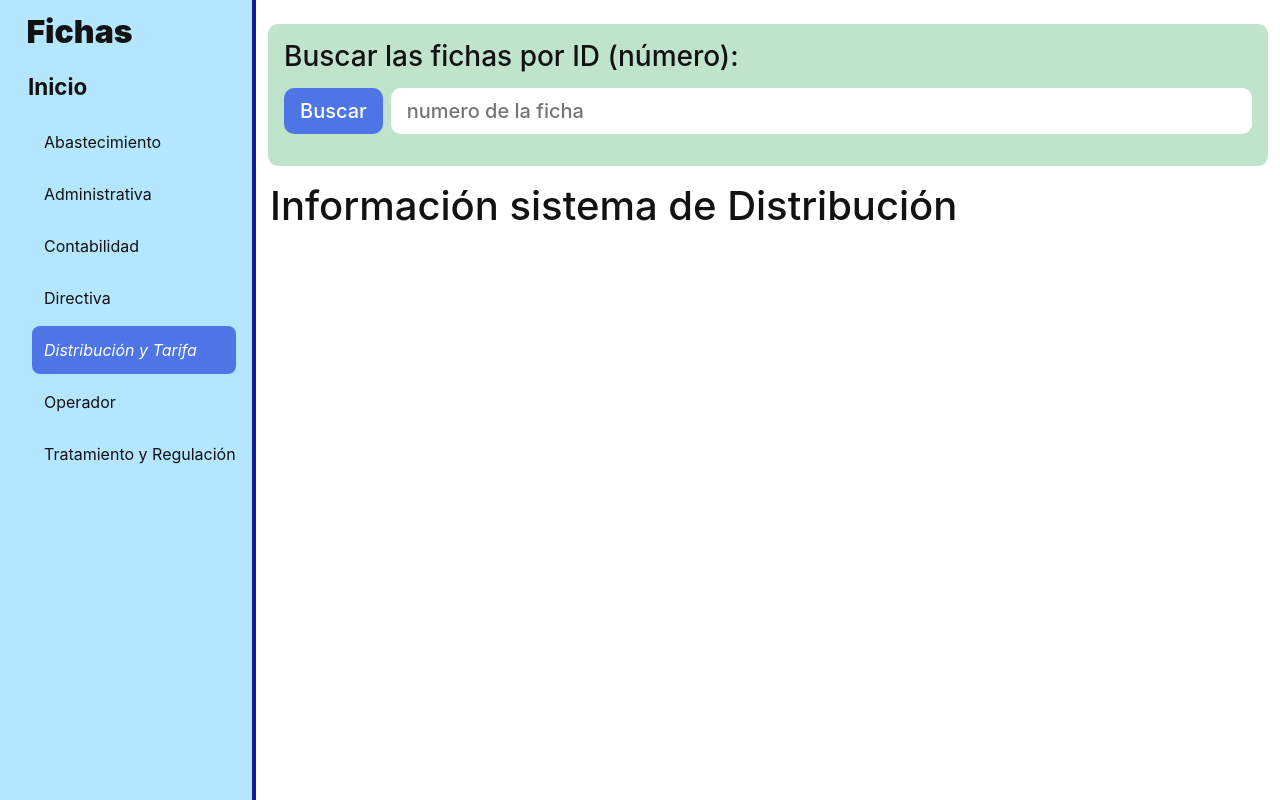
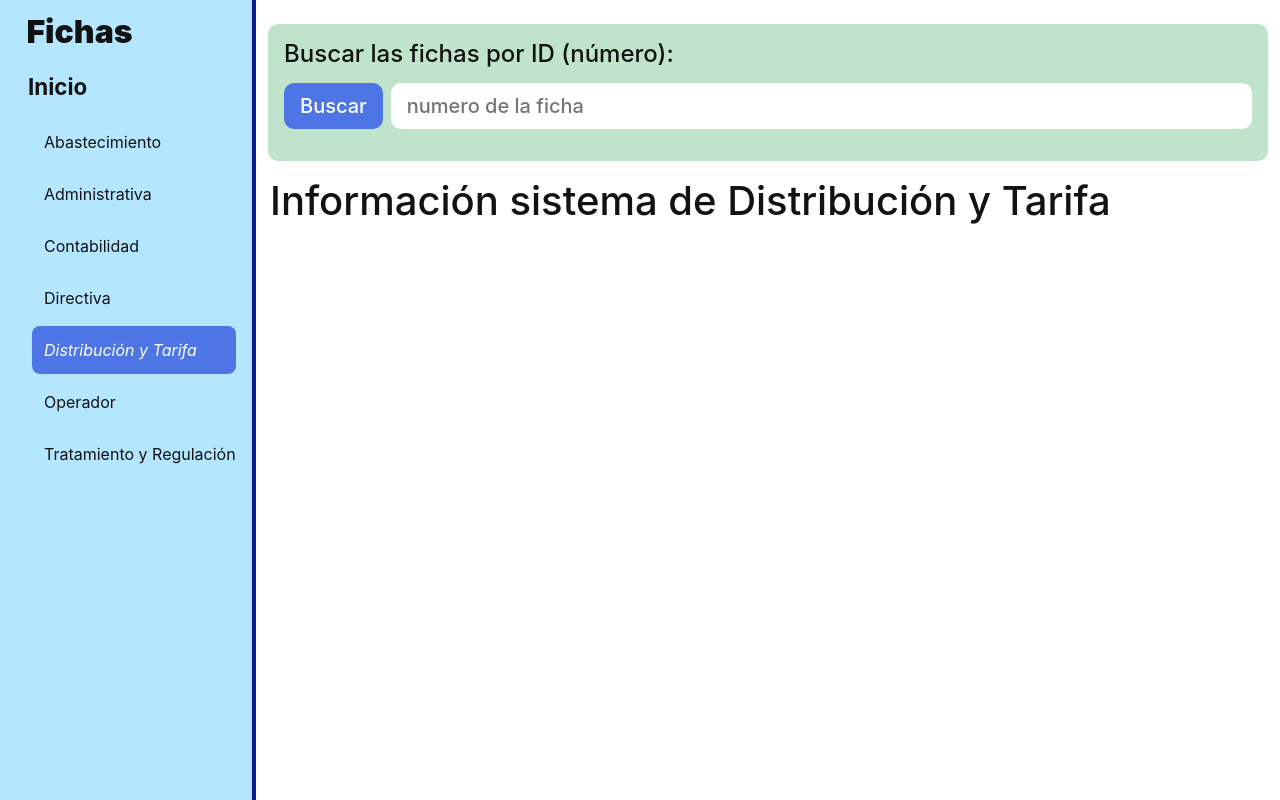
Before and after one commit to jamiehax/servicio-pais, a React (Vite) app: page /fichas/Dis in a window 1280 px wide. Built offline with nearby package versions, Linux system fonts and the light colour scheme.

Commit message:
added styling elements and multiple photo functionality

```diff
--- a/src/SearchFicha.jsx
+++ b/src/SearchFicha.jsx
@@ -58,9 +58,9 @@ export default function SearchFicha({ putInfo, clearInfo }) {
     return (
         <>
             <div class="search">
-                <h3>
+                <h4>
                     Buscar las fichas por ID (número):
-                </h3>
+                </h4>
                 <div class="search-input-group">
                     <button class="search-button" onClick={() => {search()}}>
                         Buscar
--- a/src/fichas/Dis.jsx
+++ b/src/fichas/Dis.jsx
@@ -16,7 +16,23 @@ export default function Dis() {
             p.innerHTML = data.token;
         };
 
-        document.getElementById("dis-foto").src = data.data[1].avatar;
+        let images = [
+            data.data[0].avatar,
+            data.data[1].avatar,
+            data.data[2].avatar,
+            data.data[3].avatar,
+            data.data[4].avatar,
+            data.data[5].avatar,
+        ];
+
+        // fill in photos for trat information divs
+        const tratImageDiv = document.getElementById("dis-foto-div");
+        for (const i of images) {
+            const img = document.createElement("img");
+            img.src = i;
+            img.classList.add("info-img");
+            tratImageDiv.appendChild(img);
+        };
     };
 
     function clearInfo() {
@@ -27,6 +43,12 @@ export default function Dis() {
         for (const p of pElements) {
             p.innerHTML = "";
         }
+
+        // clear images put in trat photo div
+        const tratImageDiv = document.getElementById("dis-foto-div");
+        while (tratImageDiv.firstChild) {
+            tratImageDiv.removeChild(tratImageDiv.firstChild);
+        };
 
         // hide the information div and the footer
         document.getElementById("info-div").hidden = true;
@@ -39,7 +61,7 @@ export default function Dis() {
 
                 {<SearchFicha putInfo={putInfo} clearInfo={clearInfo} />}
 
-                <h1>Información sistema de Distribución</h1>
+                <h1>Información sistema de Distribución y Tarifa</h1>
 
                 <div class="row" id="info-div" hidden>
 
@@ -97,9 +119,9 @@ export default function Dis() {
                         <p class="info" id="dis1"></p>
                     </div>
 
-                    <h2>Plano de la Red</h2>
-                    <div class="col-12">
-                        <img class="info-image" id="dis-foto" alt="no hay fotos" src=""></img>
+                    <h2>Plano de la Red (Fotos)</h2>
+                    <div class="col-lg-12">
+                        <div class="image-div" id="dis-foto-div"></div>
                     </div>
 
                     <h2>Información Sistema de Tarifas</h2>
--- a/src/fichas/Trat.jsx
+++ b/src/fichas/Trat.jsx
@@ -11,42 +11,90 @@ export default function Trat() {
         document.getElementById("unloaded-title").hidden = true;
         document.getElementById("loaded-title").hidden = false;
 
-        // fill in elements in both information divs
+        // fill in elements in trat information div
         const infoDivTrat = document.getElementById("info-div-trat");
         const pElementsTrat = infoDivTrat.getElementsByTagName("p");
-
         for (const p of pElementsTrat) {
             p.innerHTML = data.data[1].email;
         };
 
+        // fill in elements in reg information divs
         const infoDivReg = document.getElementById("info-div-reg");
         const pElementsReg = infoDivReg.getElementsByTagName("p");
-
         for (const p of pElementsReg) {
             p.innerHTML = data.data[1].email;
         };
 
-        document.getElementById("trat-foto").src = data.data[1].avatar;
-        document.getElementById("reg-foto-1").src = data.data[2].avatar;
-        document.getElementById("reg-foto-2").src = "";
+        let images = [
+            data.data[0].avatar,
+            data.data[1].avatar,
+            data.data[2].avatar,
+            data.data[3].avatar,
+            data.data[4].avatar,
+            data.data[5].avatar,
+        ];
 
+        // fill in photos for trat information divs
+        const tratImageDiv = document.getElementById("trat-foto-div");
+        for (const i of images) {
+            const img = document.createElement("img");
+            img.src = i;
+            img.classList.add("info-img");
+            tratImageDiv.appendChild(img);
+        };
+        let img = document.createElement("img");
+        img.src = "https://www.water-right.com/wp-content/uploads/2021/01/Well-Water-Homeowner.jpg";
+        img.classList.add("info-img");
+        tratImageDiv.appendChild(img);
+
+        // fill in photos for reg estanques 1 and 2
+        // const regImageDiv1 = document.getElementById("reg-foto-1-div");
+        // for (const i of images) {
+        //     const img = document.createElement("img");
+        //     img.src = i;
+        //     img.classList.add("info-img");
+        //     regImageDiv1.appendChild(img);
+        // };
+        const regImageDiv2 = document.getElementById("reg-foto-2-div");
+        for (const i of images) {
+            const img = document.createElement("img");
+            img.src = i;
+            img.classList.add("info-img");
+            regImageDiv2.appendChild(img);
+        };
     };
 
     function clearInfo() {
-        // clear information put in both the information divs
+        // clear information put in trat information div
         const infoDivTrat = document.getElementById("info-div-trat");
         const pElementsTrat = infoDivTrat.getElementsByTagName("p");
-
         for (const p of pElementsTrat) {
             p.innerHTML = "";
         }
 
+        // clear information put in reg information div
         const infoDivReg = document.getElementById("info-div-reg");
         const pElementsReg = infoDivReg.getElementsByTagName("p");
-
         for (const p of pElementsReg) {
             p.innerHTML = "";
         }
+
+        // clear images put in trat photo div
+        const tratImageDiv = document.getElementById("trat-foto-div");
+        while (tratImageDiv.firstChild) {
+            tratImageDiv.removeChild(tratImageDiv.firstChild);
+        };
+
+        // clear images put in reg estanques 1 and 2 photo divs
+        const regImageDiv1 = document.getElementById("reg-foto-1-div");
+        while (regImageDiv1.firstChild) {
+            regImageDiv1.removeChild(regImageDiv1.firstChild);
+        };
+        const regImageDiv2 = document.getElementById("reg-foto-2-div");
+        while (regImageDiv2.firstChild) {
+            regImageDiv2.removeChild(regImageDiv2.firstChild);
+        };
+
 
         // hide both the information divs, the footer, and show the title
         document.getElementById("info-div-trat").hidden = true;
@@ -126,7 +174,10 @@ export default function Trat() {
                     </div>
 
                     <div class="col-lg-12">
-                        <img class="info-image" id="trat-foto" alt="no hay fotos" src=""></img>
+                        <h5>Fotos:</h5>
+                    </div>
+                    <div class="col-lg-12">
+                        <div class="image-div" id="trat-foto-div"></div>
                     </div>
                 </div><br/>
 
@@ -201,8 +252,11 @@ export default function Trat() {
                         <p class="info" id="trat1"></p>
                     </div>
                     <div class="col-lg-12">
-                        <img class="info-image" id="reg-foto-1" alt="no hay fotos" src=""></img>
-                    </div><br/>
+                        <h5>Fotos:</h5>
+                    </div>
+                    <div class="col-lg-12">
+                        <div class="image-div" id="reg-foto-1-div"></div>
+                    </div>
 
                     <h2>Estanque N°2</h2>
                     <div class="col-lg-12">
@@ -272,7 +326,10 @@ export default function Trat() {
                         <p class="info" id="trat1"></p>
                     </div>
                     <div class="col-lg-12">
-                        <img class="info-image" id="reg-foto-2" alt="no hay fotos" src=""></img>
+                        <h5>Fotos:</h5>
+                    </div>
+                    <div class="col-lg-12">
+                        <div class="image-div" id="reg-foto-2-div"></div>
                     </div>
                 </div>
 
--- a/src/index.css
+++ b/src/index.css
@@ -28,6 +28,8 @@ body {
   color: #121212;
 }
 
+.image-div:hover,
+.info-img:hover,
 .info:hover,
 .search-status:hover,
 input:hover,
@@ -207,17 +209,9 @@ i {
   overflow-wrap: break-word;
 }
 
-.info-image {
-  padding: 0.2rem;
-  border-radius: 0.5rem;
-}
-
 .info:empty {
-  font-size: 1.2rem;
   padding: 1.5rem;
   background-color: #ffa9a9;
-  font-weight: 600;
-  text-align: center;
   border-radius: 0.5rem;
 }
 
@@ -240,6 +234,30 @@ i {
   background-color: #b4e7ff;
   padding: 1rem;
   margin: 2px;
+}
+
+.image-div {
+  background-color: #ffffffdc;
+  border-radius: 10px;
+  padding: 1%;
+}
+
+.image-div:empty {
+  padding: 1.5rem;
+  margin-bottom: 1rem;
+  background-color: #ffa9a9;
+  border-radius: 0.5rem;
+}
+
+.info-img {
+  margin-bottom: 1%;
+  margin-right: 1%;
+  border-style: solid;
+  border-color: black;
+  border-width: 2px;
+  border-radius: 10px;
+  max-width: 100%;
+  max-height: 100%;
 }
 
 .search-status {
```
